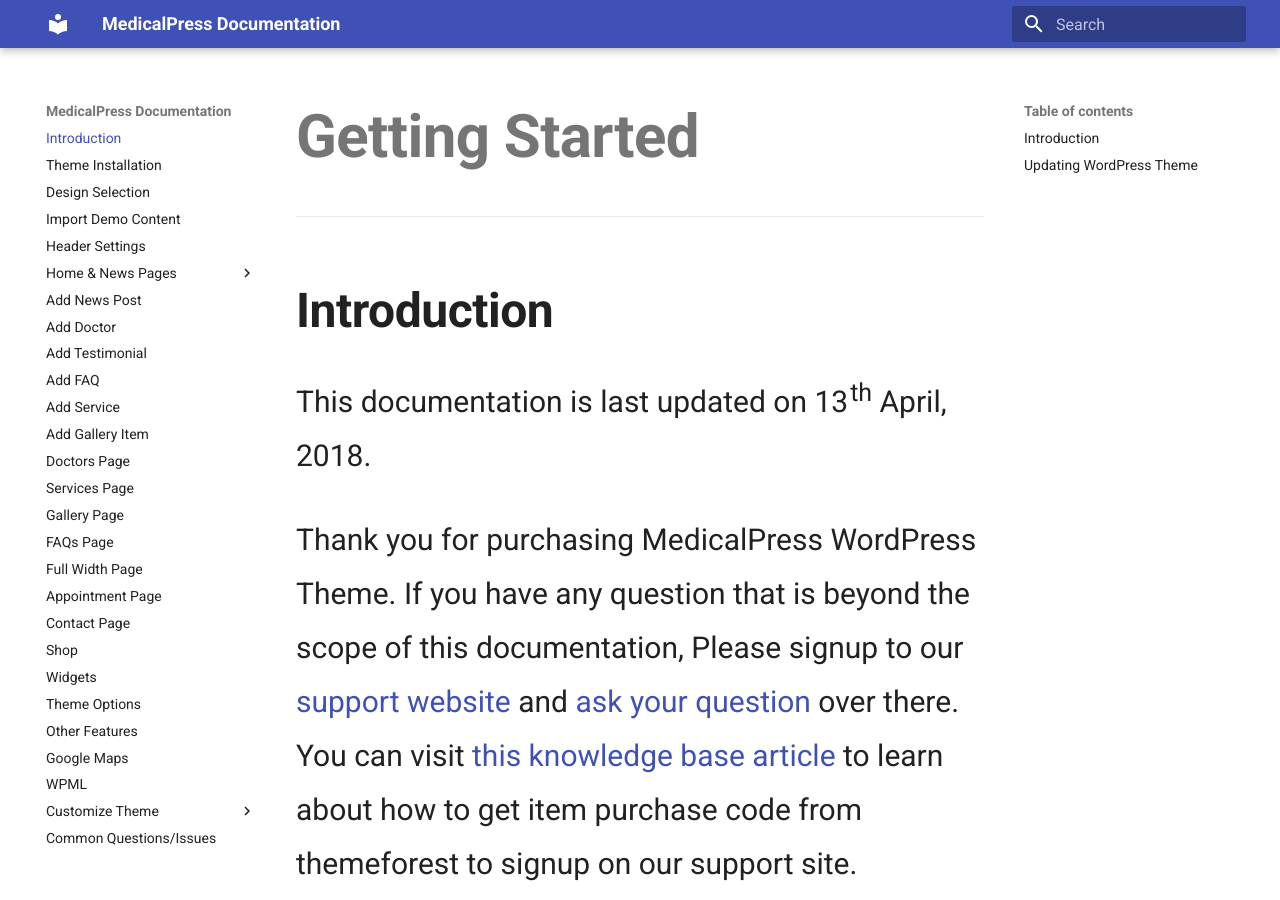
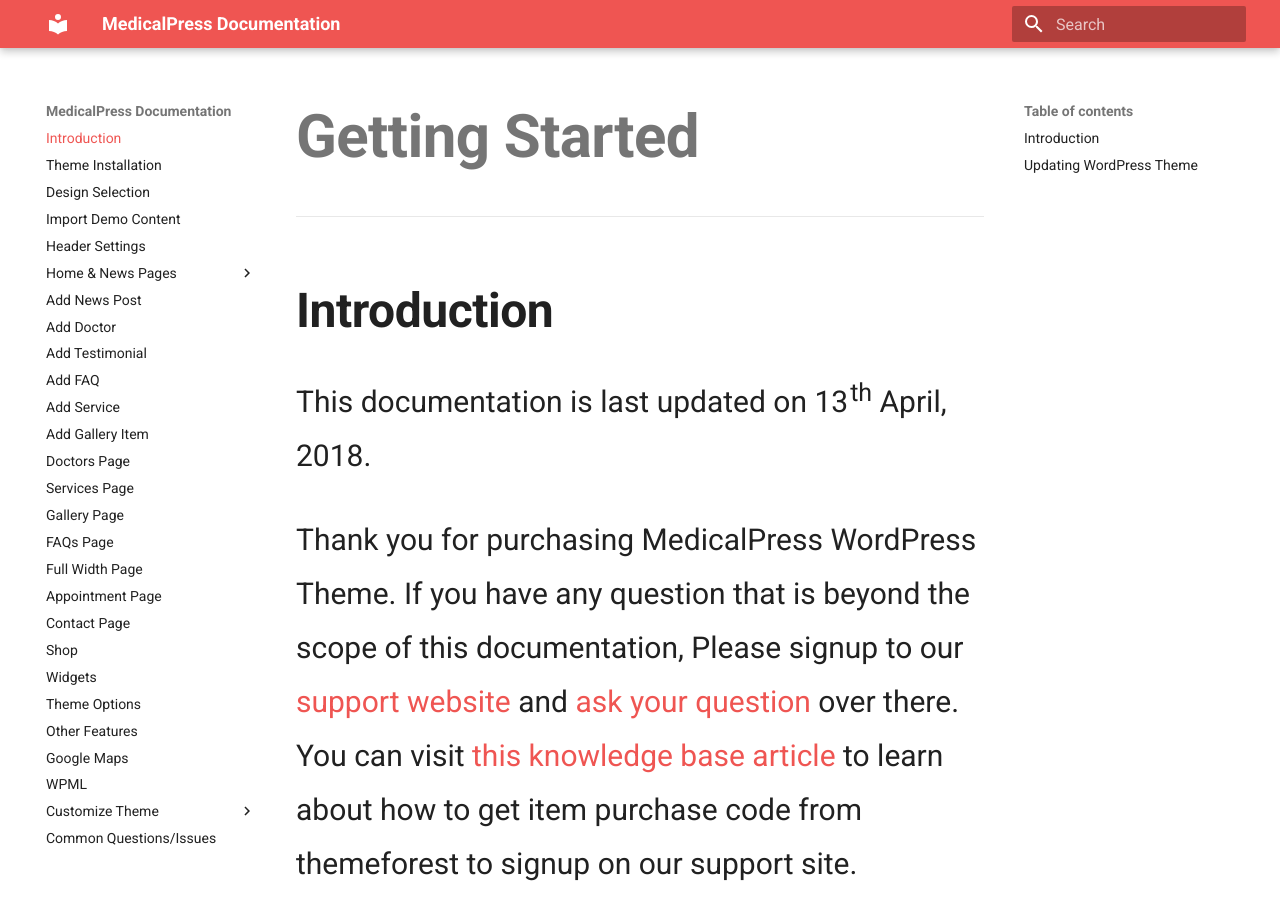
Before and after one commit to InspiryThemes/medicalpress-doc, an MkDocs documentation site: the page built from docs/index.md, in a window 1280 px wide and 900 px high. Built offline with MkDocs 1.6.1 and Material for MkDocs 9.7.7, drawn with Linux system fonts in a browser that asks for light colours; old or Windows-style settings are respelled for this version of MkDocs.

```diff
--- a/mkdocs.yml
+++ b/mkdocs.yml
@@ -9,17 +9,16 @@ site_description: Documentation for MedicalPress Theme
 site_author: Inspiry Themes
 
 # Theme
-theme: material
+theme: 'material'
+
+extra_css:
+  - css/extra.css
 
 # Options
 extra:
   palette:
     primary: 'red'
     accent: 'red'
-extra_css:
-  - css/extra.css
-
-extra:
   social:
     - type: 'facebook'
       link: 'https://www.facebook.com/InspiryThemes/'
```
Also changed, not shown: docs/images/modify-theme/styling-options.png.
